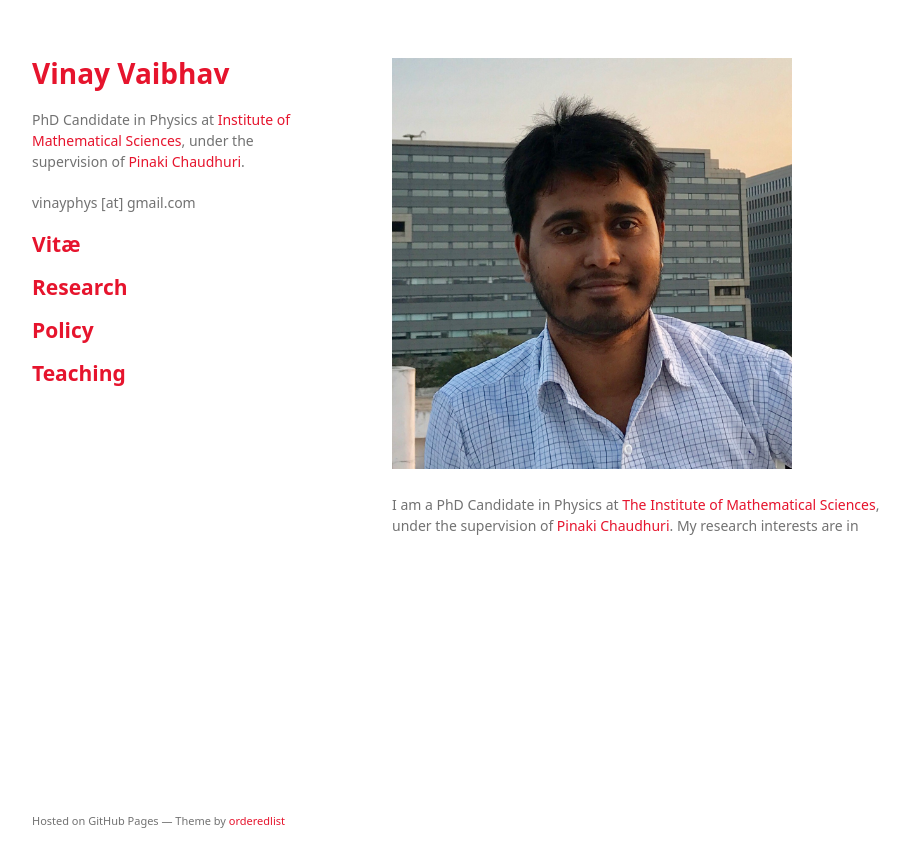
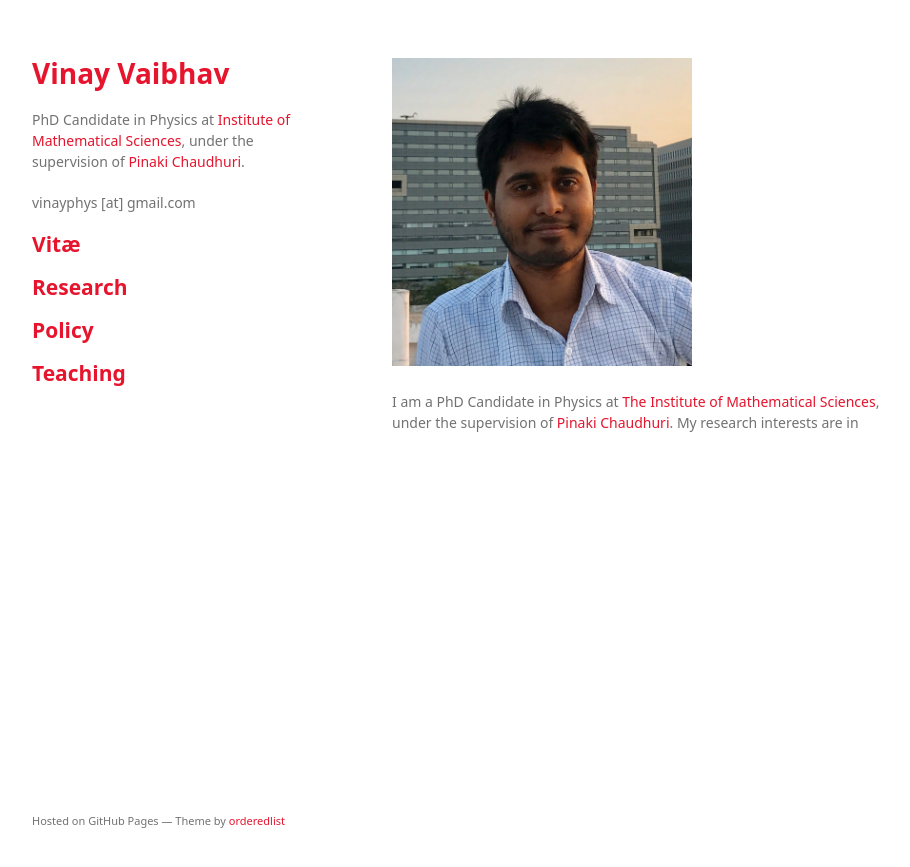
Before and after one commit to vinayphys/vinayphys.github.io, a Jekyll site: the page built from index.md, in a window 1280 px wide. Shown: the top 867 px of the page, without its empty margins (178-1088 px from the left). Built offline with Jekyll 4.4.1, drawn with Linux system fonts in a browser that asks for light colours; our own code applies the rules of GitHub Pages for plain Markdown files; a script that is not in the unit is left out.

Commit message:
Update index.md

```diff
--- a/index.md
+++ b/index.md
@@ -1,3 +1,3 @@
-<img src="photo_profile.jpg" width = "400">
+<img src="photo_profile.jpg" width = "300">
 
 I am a PhD Candidate in Physics at <a href="https://www.imsc.res.in">The Institute of Mathematical Sciences</a>, under the supervision of <a href="https://www.imsc.res.in/pinaki_chaudhuri">Pinaki Chaudhuri</a>. My research interests are in
```
